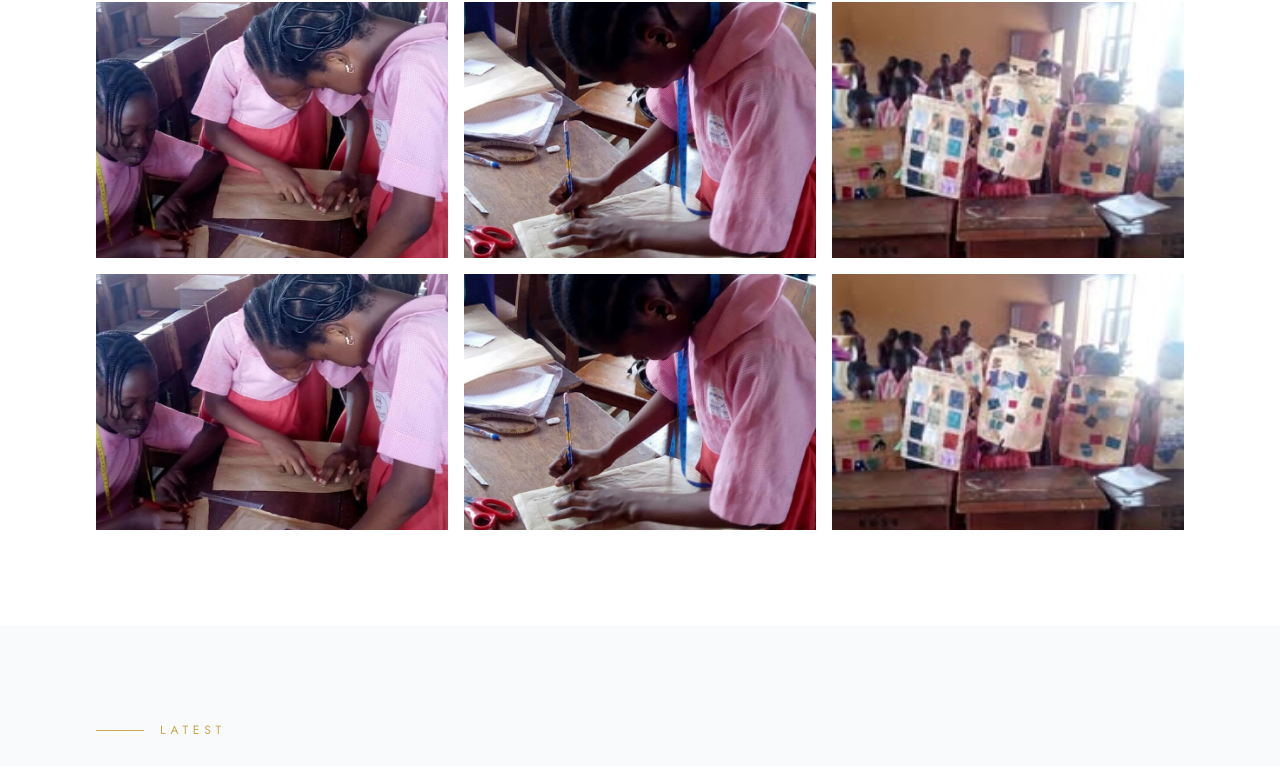
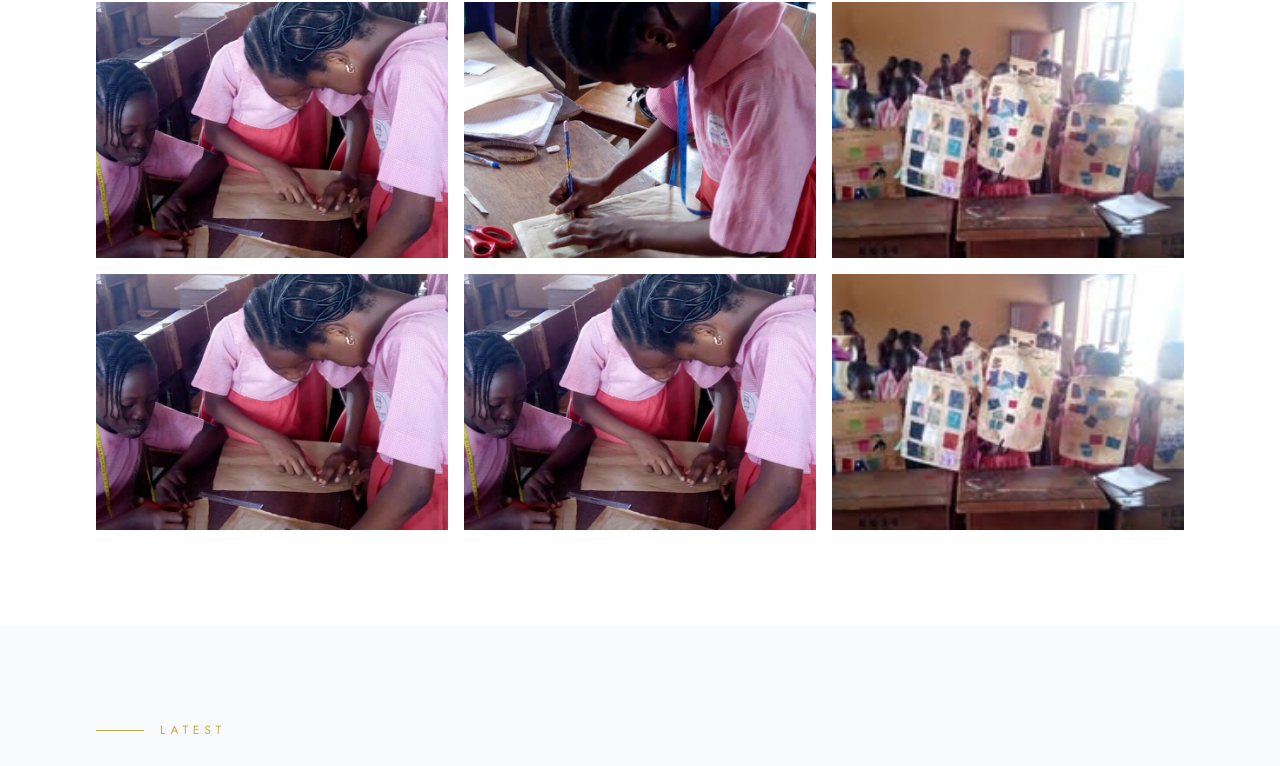
Before and after one commit to hifey62/king-gift-school-website, a React (Vite) app: page / in a window 1280 px wide. Shown: the part 2193-2959 px from the top of the page. Built offline with nearby package versions, Linux system fonts and the light colour scheme.

Commit message:
path change

```diff
--- a/src/components/Gallery.jsx
+++ b/src/components/Gallery.jsx
@@ -1,10 +1,13 @@
+import img1 from '../assets/kgsStu.jpg'
+import img2 from '../assets/kgsStu1.jpg'
+import img3 from '../assets/kgsStu2.jpg'
 const images = [
-  { src: '/src/assets/kgsStu.jpg', label: 'Art Class' },
-  { src: '/src/assets/kgsStu1.jpg', label: 'Science Lab' },
-  { src: '/src/assets/kgsStu2.jpg', label: 'Sports Day' },
-  { src: '/src/assets/kgsStu.jpg', label: 'Graduation' },
-  { src: '/src/assets/kgsStu1.jpg', label: 'Music Room' },
-  { src: '/src/assets/kgsStu2.jpg', label: 'Library' },
+  { src: img1, label: 'Art Class' },
+  { src: img2, label: 'Science Lab' },
+  { src: img3, label: 'Sports Day' },
+  { src: img1, label: 'Graduation' },
+  { src: img1, label: 'Music Room' },
+  { src: img3, label: 'Library' },
 ]
 
 const Gallery = () => {
```
